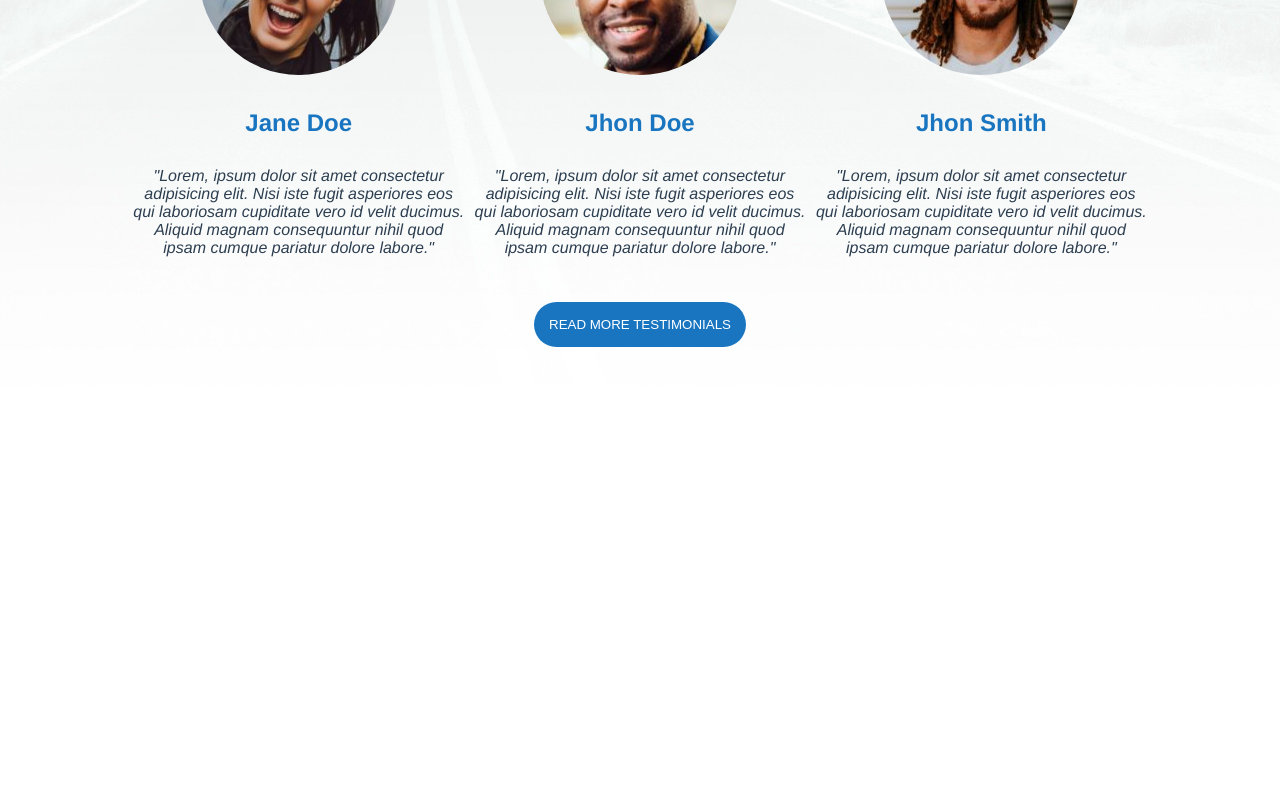
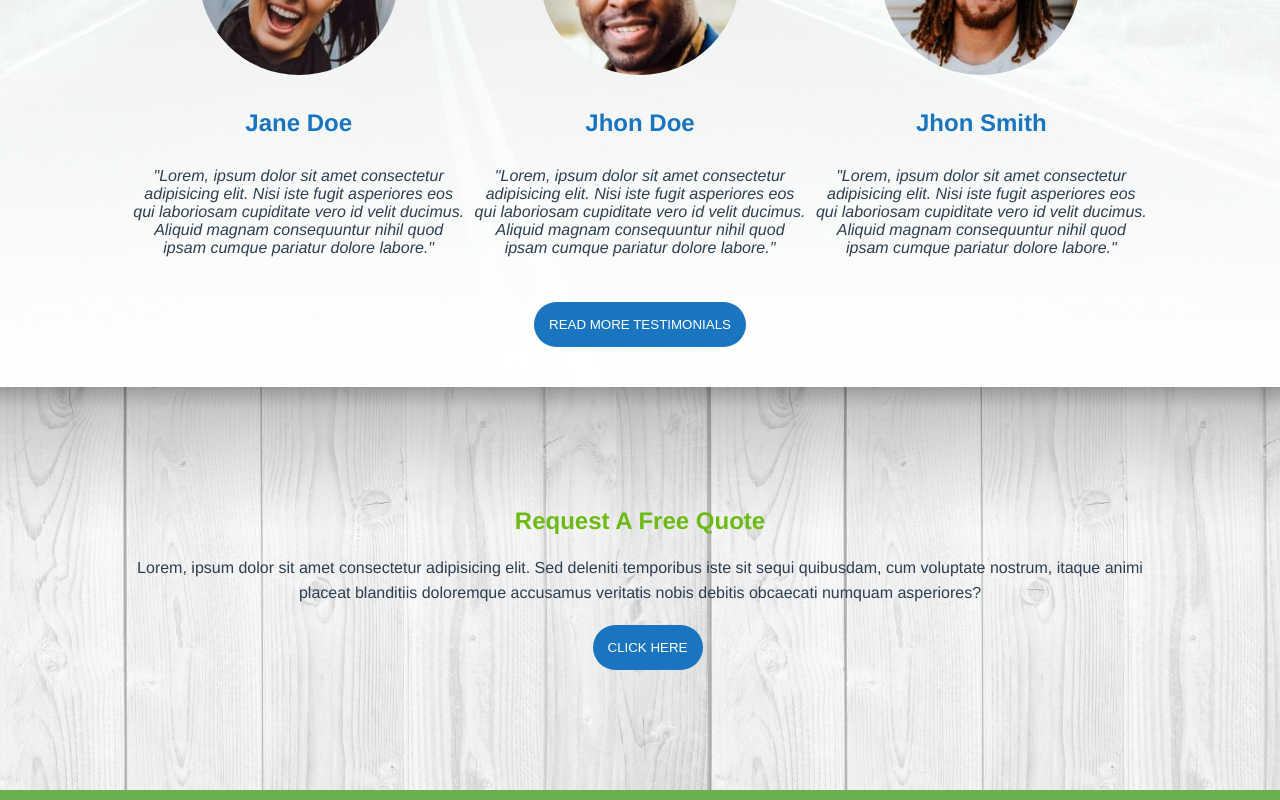
Before and after one commit to MarcoPerta/proj-html-vuejs, a Vue app: page / in a window 1280 px wide. Shown: the part 2205-3005 px from the top of the page. Before the commit the page ends 2592 px from the top, so only its background shows below. Built offline with nearby package versions, Linux system fonts and the light colour scheme.

Commit message:
ultimo elemento main

```diff
--- /dev/null
+++ b/src/components/FreeQuoteMainComp.vue
@@ -0,0 +1,46 @@
+<template>
+    <div class="bg">
+        <div>
+            <h2>Request A Free Quote</h2>
+            <p>Lorem, ipsum dolor sit amet consectetur adipisicing elit. Sed deleniti temporibus iste sit sequi quibusdam, cum voluptate nostrum, itaque animi placeat blanditiis doloremque accusamus veritatis nobis debitis obcaecati numquam asperiores?</p>
+            <button class="btn-blue">CLICK HERE</button>
+        </div>
+    </div>
+</template>
+
+<script>
+    export default {
+        name: 'FreeQuoteMainComp',
+    }
+</script>
+
+<style lang="scss" scoped>
+div {
+    padding: 60px;
+    .bg {
+        background-image: url(../assets/images/avada-movers-request-quote-background.jpg);
+        background-repeat: no-repeat;
+        background-size: cover;
+        border-bottom: 10px solid #69b14f;
+
+        h2 {
+            color: #6bbb14;
+            padding-bottom: 20px;
+        }
+
+        p {
+            line-height: 25px;
+            padding-bottom: 20px;
+        }
+
+        .btn-blue {
+            color: white;
+            border: none;
+            padding: 15px;
+            background-color: #1975c0;
+            border-radius: 30px;
+            margin-left: 15px;
+        }
+    }
+}
+</style>
--- a/src/components/MainComp.vue
+++ b/src/components/MainComp.vue
@@ -8,6 +8,8 @@
         <JumbotronMainComp/>
 
         <TestimonialComp :TestimonialCards="TestimonialCards"/>
+
+        <FreeQuoteMainComp/>
     </div>
 </template>
 
@@ -16,6 +18,7 @@ import HeadMainComp from './HeadMainComp.vue'
 import ServiceComp from './ServiceComp.vue'
 import JumbotronMainComp from './JumbotronMainComp.vue'
 import TestimonialComp from './TestimonialComp.vue'
+import FreeQuoteMainComp from './FreeQuoteMainComp.vue'
 
 export default {
     name: 'MainComp',
@@ -23,7 +26,8 @@ export default {
         HeadMainComp,
         ServiceComp,
         JumbotronMainComp,
-        TestimonialComp
+        TestimonialComp,
+        FreeQuoteMainComp
     },
     props: {
         ServicesCards: Array,
```
